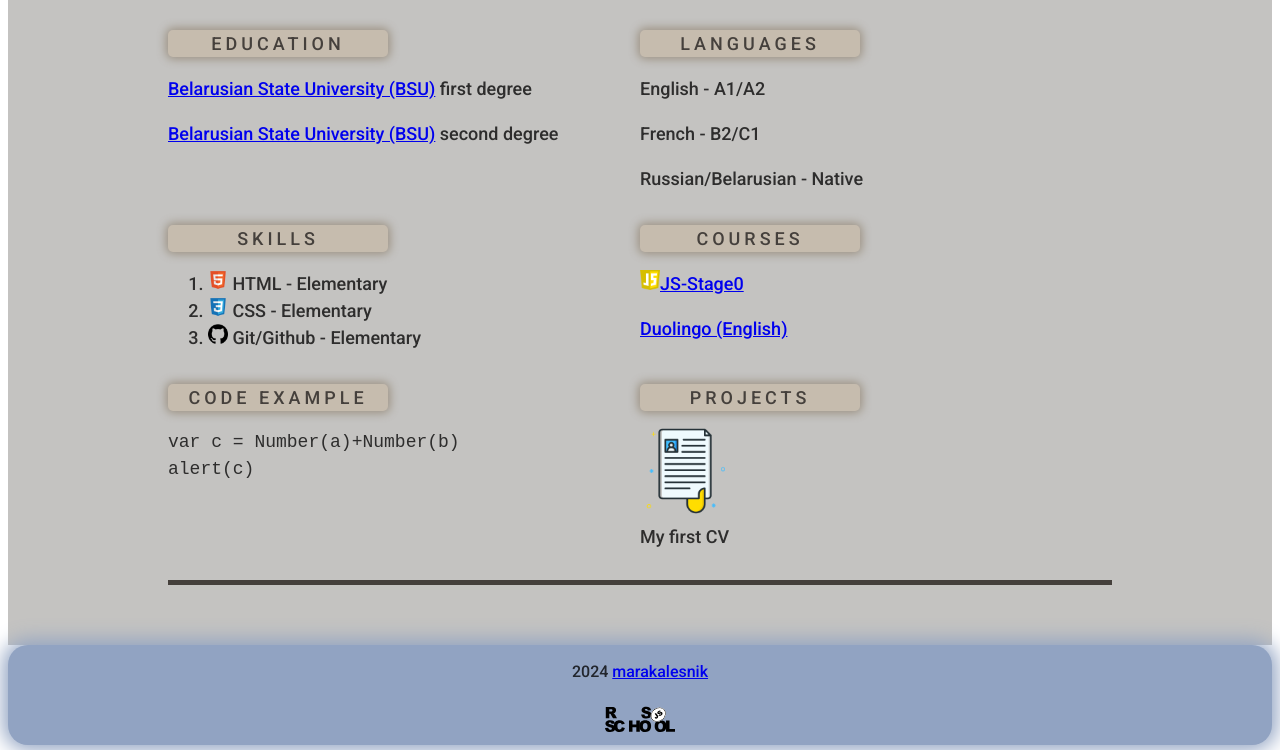
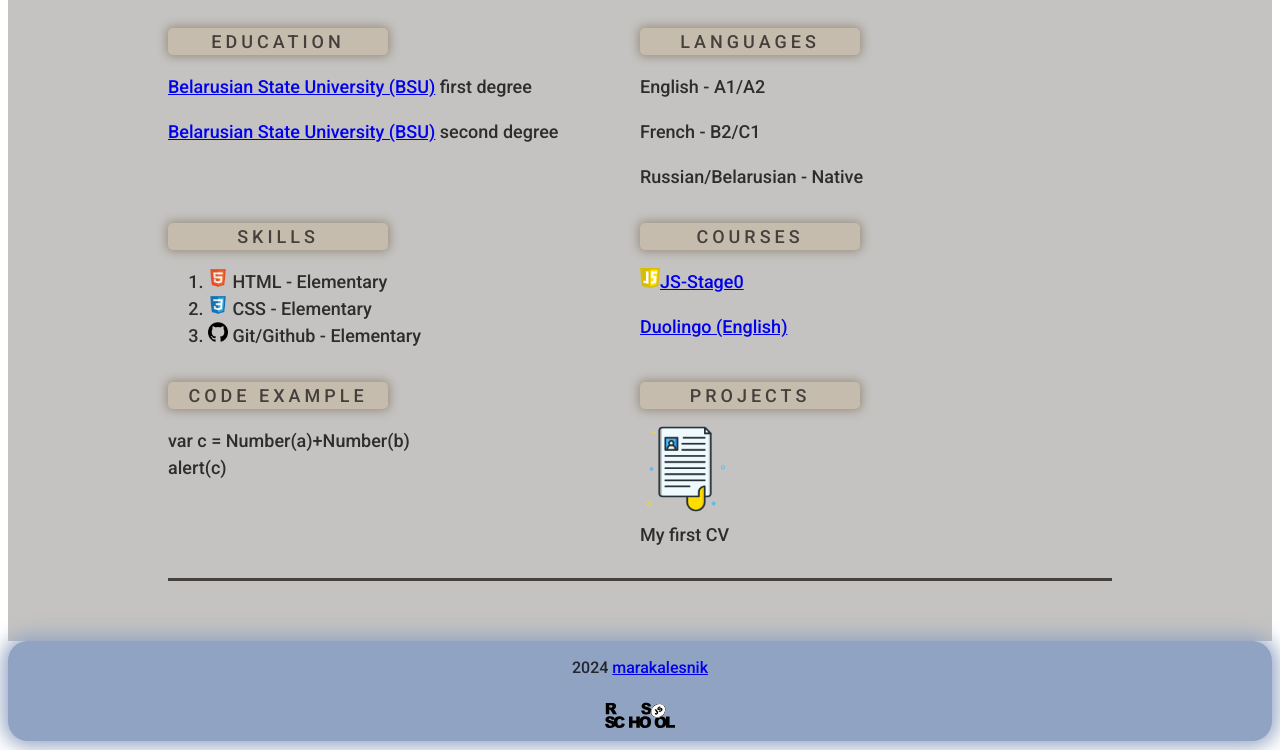
Before and after one commit to marakalesnik/rsschool-cv, a plain HTML site: page index.html in a window 1280 px wide. Shown: the part 827-1577 px from the top of the page. Drawn offline with Linux system fonts and the light colour scheme.

Commit message:
feat: correct new errors

```diff
--- a/index.html
+++ b/index.html
@@ -31,7 +31,7 @@
   <main>
             <section class="photo" id="profile">
                 <h1>MARYIA KALESNIK</h1>
-                <div class="my-photo"><img src="my photo.jpeg" alt="Maryia Kalesnik"></div>
+                <div class="my-photo"><img src="photo.jpeg" alt="Maryia Kalesnik"></div>
                 <div class="line"></div>
             </section>
 
@@ -88,8 +88,7 @@
 
             <section class="section" id="codexample">
             <h2>Code example</h2>
-            <p><pre>var c = Number(a)+Number(b)
-alert(c)</pre></p>
+            <p>var c = Number(a)+Number(b)<br>alert(c)</p>
             </section>
 
             <section class="section" id="projects">
--- a/style.css
+++ b/style.css
@@ -70,7 +70,7 @@ body { font-family: "Roboto", sans-serif;
 
 .line {
   width: 100%;
-  height: 5px;
+  height: 3px;
   background-color: #45403c;
   margin-top: 30px;
 }
```
Also changed, not shown: 2 other files.
